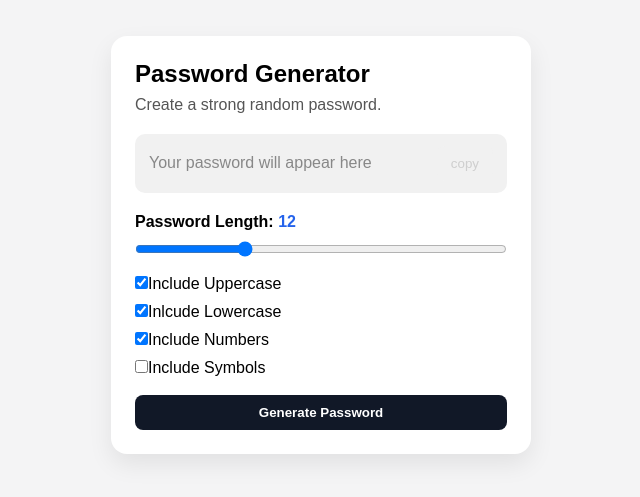
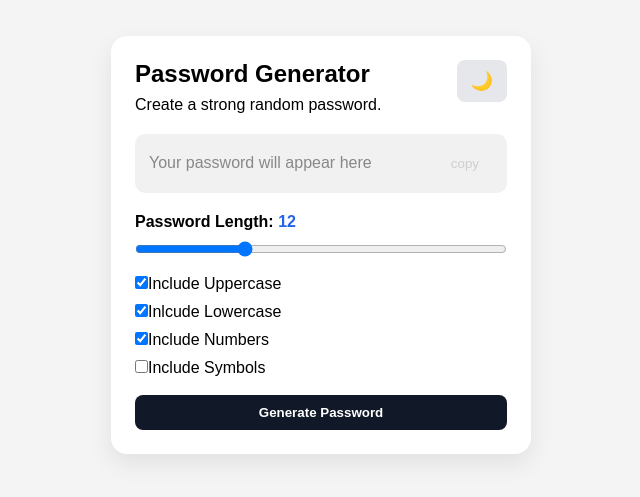
Before and after one commit to J-Ferr/password-generator, a React (Vite) app: page / in a window 1280 px wide. Shown: the part 155-652 px from the top of the page, without its empty margins (319-959 px from the left). Built offline with nearby package versions, Linux system fonts and the light colour scheme.

Commit message:
Add dark mode toggle and theme persistence

```diff
--- a/src/App.css
+++ b/src/App.css
@@ -1,3 +1,6 @@
+/* ========================================
+   App Layout
+======================================== */
 .app {
   min-height: 100vh;
   display: flex;
@@ -25,6 +28,9 @@
   color: #555;
 }
 
+/* ========================================
+   Password Box
+======================================== */
 .password-box {
   display: flex;
   justify-content: space-between;
@@ -47,6 +53,9 @@
   flex-shrink: 0;
 }
 
+/* ========================================
+   Buttons
+======================================== */
 button {
   cursor: pointer;
   border: none;
@@ -63,6 +72,17 @@ button:disabled {
   color: #888;
 }
 
+.generate-btn {
+  width: 100%;
+  background: #111827;
+  color: white;
+  font-weight: bold;
+}
+
+
+/* ========================================
+   Password Strength
+======================================== */
 .strength {
   margin-bottom: 18px;
   font-weight:bold ;
@@ -80,6 +100,9 @@ button:disabled {
   color: #16a34a;
 }
 
+/* ========================================
+   Toast Notification
+======================================== */
 .toast {
   position: fixed;
   bottom: 24px;
@@ -105,19 +128,20 @@ button:disabled {
   }
 }
 
+/* ========================================
+   Checkbox Options
+======================================== */
 .options {
   display: grid;
   gap: 10px;
   margin: 18px 0;
 }
 
-.generate-btn {
-  width: 100%;
-  background: #111827;
-  color: white;
-  font-weight: bold;
-}
 
+
+/* ========================================
+   Slider Controls
+======================================== */
 .length-control {
   display: grid;
   gap: 10px;
@@ -134,3 +158,70 @@ button:disabled {
 .length-control input {
   width: 100%;
 }
+
+
+/* ========================================
+   Dark Mode
+======================================== */
+.app {
+  transition: background 0.25s ease;
+}
+
+.card {
+  transition: background 0.25s ease, color 0.25s ease;
+}
+
+
+.theme-toggle {
+  background: #e5e7eb;
+}
+
+.app.dark {
+  background: #111827;
+}
+
+.app.dark .card {
+  background: #1f2937;
+  color: white;
+}
+
+.app.dark .card > p {
+  color: #d1d5db;
+}
+
+.app.dark .password-box {
+  background: #374151;
+}
+
+.app.dark .placeholder {
+  color: #9ca3af;
+}
+
+.app.dark .theme-toggle {
+  background: #374151;
+  color: white;
+}
+
+.app.dark .generate-btn {
+  background: white;
+  color: #111827;
+}
+
+.header {
+  display: flex;
+  justify-content: space-between;
+  align-items: flex-start;
+  gap: 16px;
+  margin-bottom: 20px;
+}
+
+.header p {
+  margin-top: 8px;
+}
+
+.theme-toggle {
+  background: #e5e7eb;
+  font-size: 18px;
+  padding: 10px 14px;
+  min-width: 50px;
+}
--- a/src/App.tsx
+++ b/src/App.tsx
@@ -29,7 +29,10 @@ const [includeNumbers, setIncludeNumbers] = useState<boolean>(() => {
 const [includeSymbols, setIncludeSymbols] = useState<boolean>(() => {
   return localStorage.getItem("includeSymbols") === "true";
 });
-  const [copied, setCopied] = useState<boolean>(false);
+const [copied, setCopied] = useState<boolean>(false);
+const [isDarkMode, setIsDarkMode] = useState<boolean>(() => {
+  return localStorage.getItem("isDarkMode") === "true";
+});
 
 useEffect(() => {
   localStorage.setItem("length", String(length));
@@ -39,6 +42,9 @@ useEffect(() => {
   localStorage.setItem("includeSymbols", String(includeSymbols));
 }, [length, includeUppercase, includeLowercase, includeNumbers, includeSymbols]);
 
+useEffect(() => {
+  localStorage.setItem("isDarkMode", String(isDarkMode));
+}, [isDarkMode]);
 
   const generatePassword = () => {
   const uppercaseChars = "ABCDEFGHIJKLMNOPQRSTUVWXYZ";
@@ -118,10 +124,21 @@ useEffect(() => {
   };
 
   return (
-    <main className="app">
+    <main className={`app ${isDarkMode ? "dark" : ""}`}>
       <section className="card">
-        <h1>Password Generator</h1>
-        <p>Create a strong random password.</p>
+        <div className="header">
+          <div>
+            <h1>Password Generator</h1>
+            <p>Create a strong random password.</p>
+        </div>
+
+        <button
+          className="theme-toggle"
+          onClick={() => setIsDarkMode(!isDarkMode)}
+        >
+            {isDarkMode ? "☀️" : "🌙"}
+          </button>
+        </div>
 
         <div className="password-box">
           <span className={!password ? "placeholder" : ""}>
```
